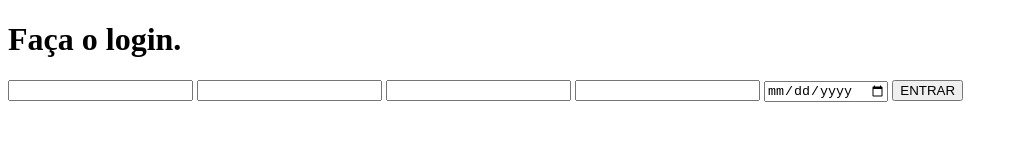
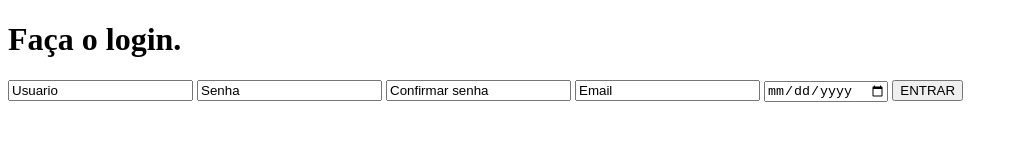
Before and after one commit to josephjlee/Crud-Template, a plain HTML site: page _cadastro.html in a window 1280 px wide. Shown: the whole page, without its empty margins (0-1018 px from the left). Drawn offline with Linux system fonts and the light colour scheme.

Commit message:
remocao de arquivos desnecessarios

```diff
--- a/_cadastro.html
+++ b/_cadastro.html
@@ -4,22 +4,18 @@
     <meta charset="UTF-8">
     <meta name="viewport" content="width=device-width, initial-scale=1.0">
     <meta http-equiv="X-UA-Compatible" content="ie=edge">
+    <link rel="stylesheet" href="css/estilo_grud.css">
     <title>LOGIN</title>
 </head>
 <body>
         <div class = "crud">
             <h1>Faça o login. </h1>
-            <input type="text" name="username" id="username" value="">
-            <input type="text" name="password" id="password">
-            <input type="text" name="confirm_pass" id="confirm_pass">
-            <input type="text" name="email" id="email">
+            <input type="text" name="username" id="username" value="Usuario">
+            <input type="text" name="password" id="password" value="Senha">
+            <input type="text" name="confirm_pass" id="confirm_pass" value="Confirmar senha">
+            <input type="email" name="email" id="email" value="Email">
             <input type="date" name="data_nasc" id="data_nasc">
             <input type="button" value="ENTRAR">
-
-
-
-
-
         </div>
 
 
```
Also changed, not shown: index.html (+2 -2 lines), css/cadastro.css (deleted), css/entrar.css (deleted).
